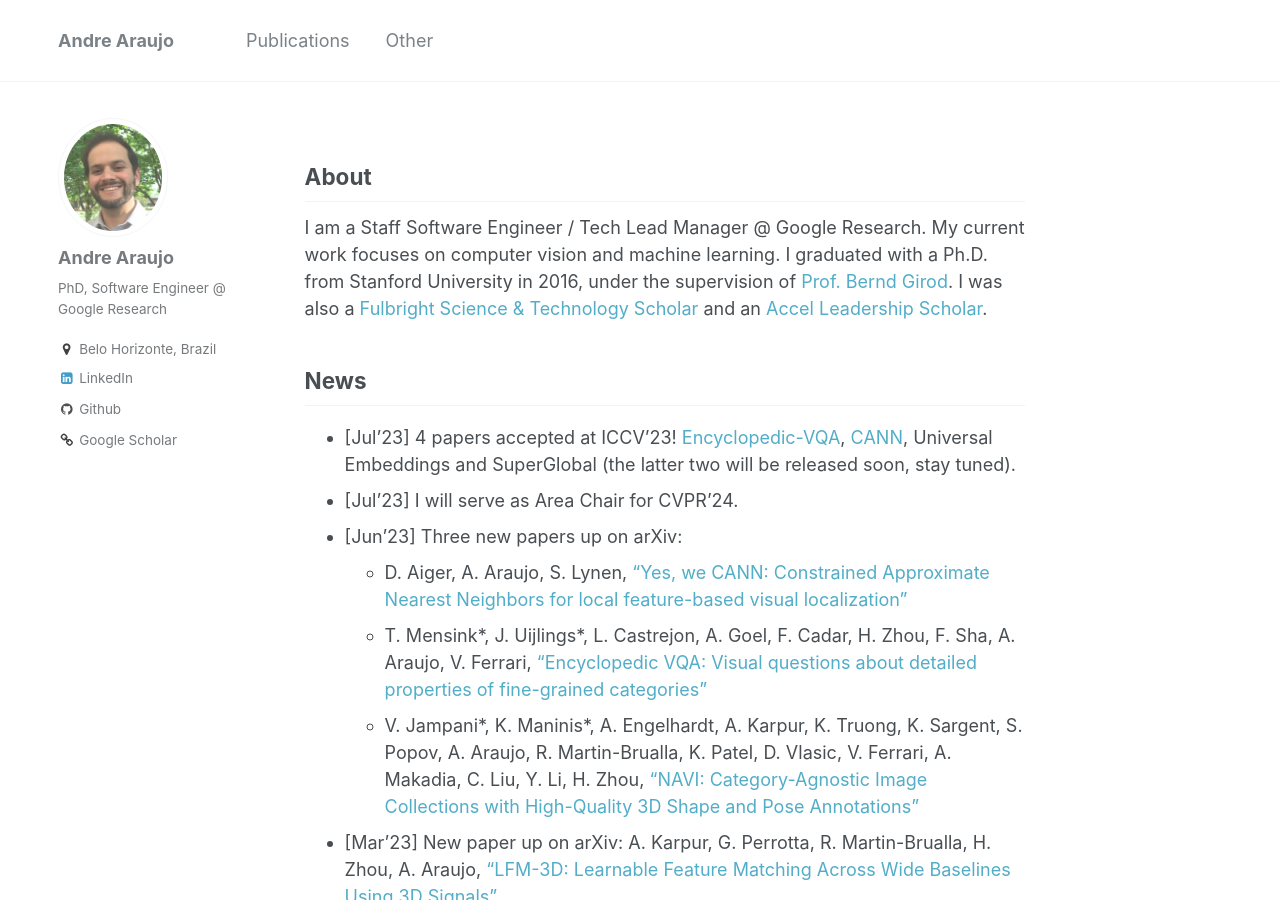
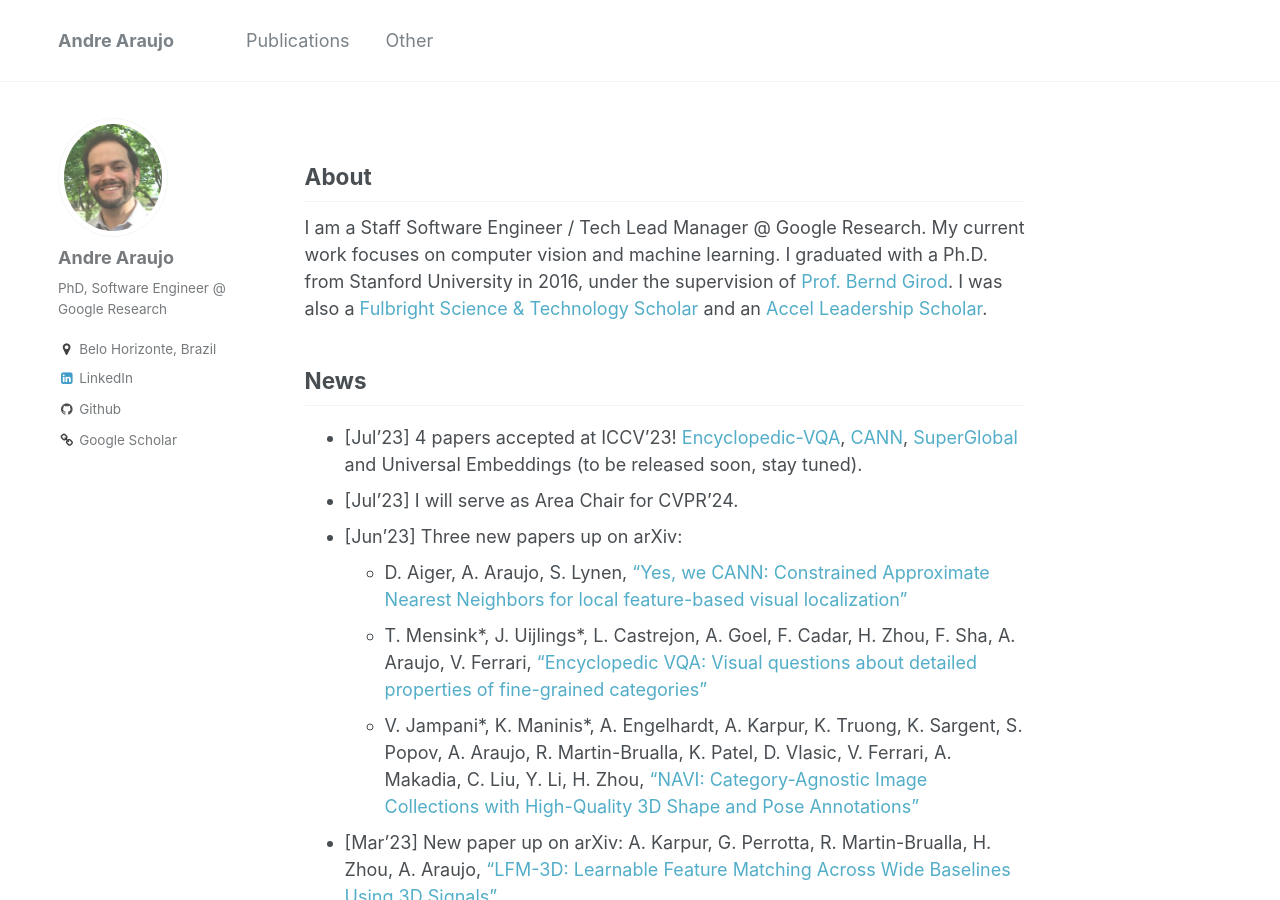
Before and after one commit to andrefaraujo/andrefaraujo.github.io, a Jekyll site: the page built from _pages/about.md, in a window 1280 px wide and 900 px high. Built offline with Jekyll 4.4.1, drawn with Linux system fonts in a browser that asks for light colours.

Commit message:
Latest paper updates

```diff
--- a/_pages/about.md
+++ b/_pages/about.md
@@ -18,7 +18,7 @@ I was also a [Fulbright Science & Technology Scholar](https://eca.state.gov/fulb
 
 ## News
 
-* [Jul'23] 4 papers accepted at ICCV'23! [Encyclopedic-VQA](https://arxiv.org/abs/2306.09224), [CANN](https://arxiv.org/abs/2306.09012), Universal Embeddings and SuperGlobal (the latter two will be released soon, stay tuned).
+* [Jul'23] 4 papers accepted at ICCV'23! [Encyclopedic-VQA](https://arxiv.org/abs/2306.09224), [CANN](https://arxiv.org/abs/2306.09012), [SuperGlobal](https://arxiv.org/abs/2308.06954) and Universal Embeddings (to be released soon, stay tuned).
 * [Jul'23] I will serve as Area Chair for CVPR'24.
 * [Jun'23] Three new papers up on arXiv:
   * D. Aiger, A. Araujo, S. Lynen, ["Yes, we CANN: Constrained Approximate Nearest Neighbors for local feature-based visual localization"](https://arxiv.org/abs/2306.09012)
```
Also changed, not shown: _pages/other.md (+1 -1 lines), _publications/2023-06-15-cann.md (+2 -2 lines), _publications/2023-06-16-encvqa.md (+2 -2 lines), _publications/2023-08-14-superglobal.md (added, +9 -0 lines).
